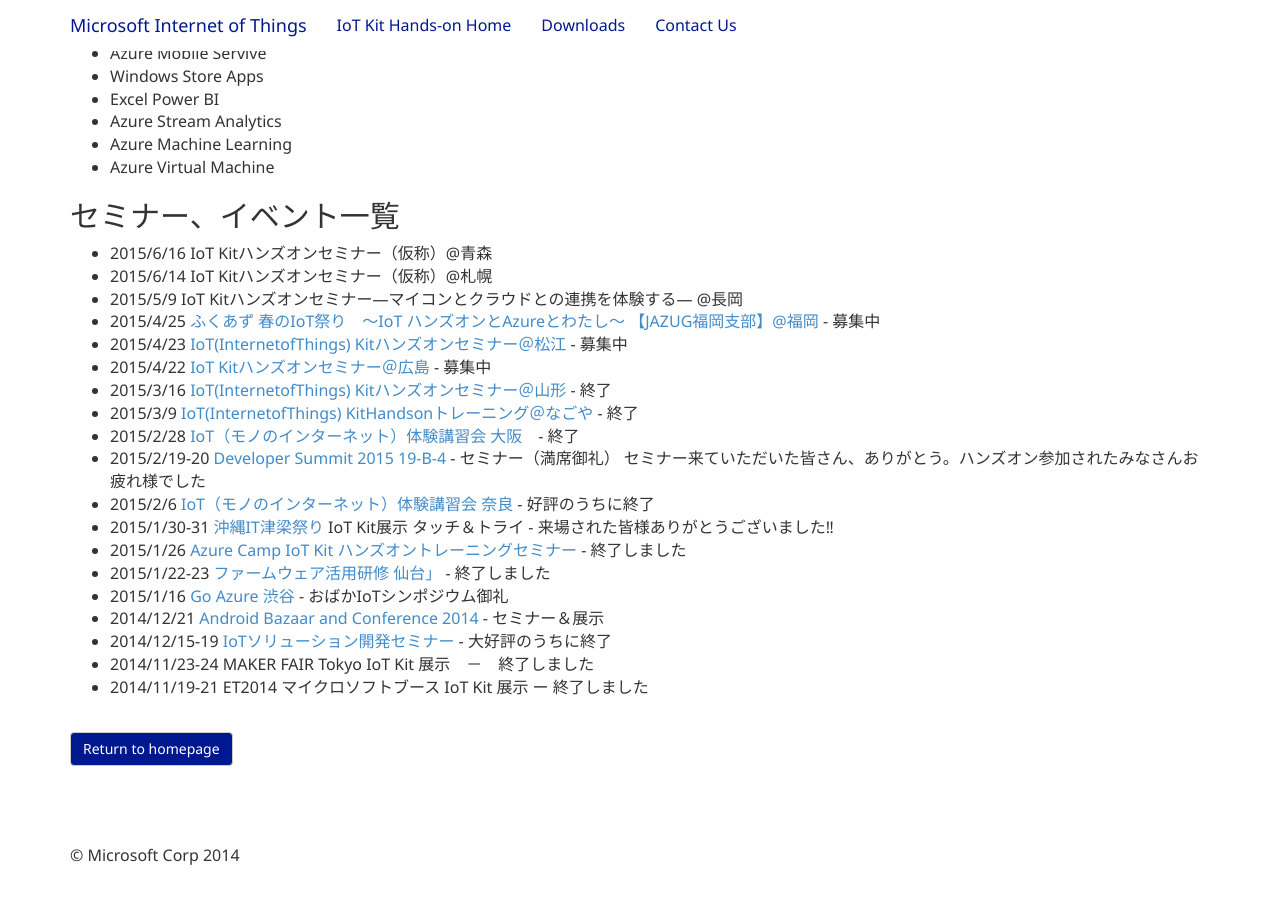
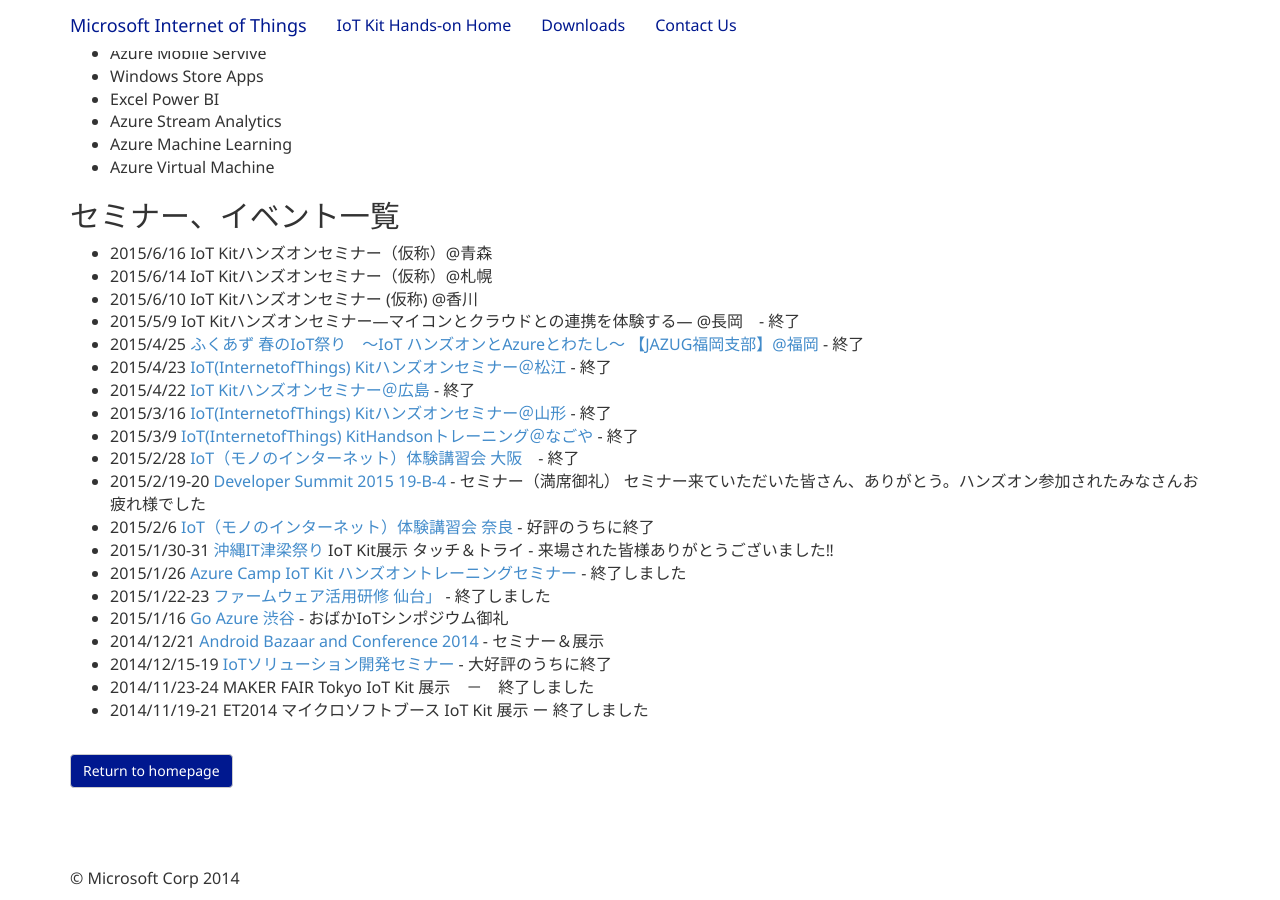
Before and after one commit to ms-iotkithol-jp/ms-iotkithol-jp.github.io, a Jekyll site: the page built from HowToLearn.md, in a window 1280 px wide and 900 px high, scrolled down 766 px. Built offline with Jekyll 4.4.1, drawn with Linux system fonts in a browser that asks for light colours; before the commit the page ends 1643 px from its top, so only the background shows below that.

Commit message:
Update seminar info

```diff
--- a/HowToLearn.md
+++ b/HowToLearn.md
@@ -31,10 +31,11 @@
 
 * 2015/6/16  IoT Kitハンズオンセミナー（仮称）@青森
 * 2015/6/14  IoT Kitハンズオンセミナー（仮称）@札幌
-* 2015/5/9   IoT Kitハンズオンセミナー―マイコンとクラウドとの連携を体験する― @長岡
-* 2015/4/25  [ふくあず 春のIoT祭り　～IoT ハンズオンとAzureとわたし～ 【JAZUG福岡支部】@福岡](https://jazug.doorkeeper.jp/events/22353) - 募集中
-* 2015/4/23  [IoT(InternetofThings) Kitハンズオンセミナー＠松江](https://itradar.doorkeeper.jp/events/22529) - 募集中
-* 2015/4/22  [IoT Kitハンズオンセミナー＠広島](https://msevents.microsoft.com/CUI/EventDetail.aspx?EventID=1032622021&Culture=ja-JP&community=0) - 募集中
+* 2015/6/10  IoT Kitハンズオンセミナー (仮称) @香川
+* 2015/5/9   IoT Kitハンズオンセミナー―マイコンとクラウドとの連携を体験する― @長岡　- 終了
+* 2015/4/25  [ふくあず 春のIoT祭り　～IoT ハンズオンとAzureとわたし～ 【JAZUG福岡支部】@福岡](https://jazug.doorkeeper.jp/events/22353) - 終了
+* 2015/4/23  [IoT(InternetofThings) Kitハンズオンセミナー＠松江](https://itradar.doorkeeper.jp/events/22529) - 終了
+* 2015/4/22  [IoT Kitハンズオンセミナー＠広島](https://msevents.microsoft.com/CUI/EventDetail.aspx?EventID=1032622021&Culture=ja-JP&community=0) - 終了
 * 2015/3/16  [IoT(InternetofThings) Kitハンズオンセミナー＠山形](https://docs.google.com/forms/d/111ttZFk1_9cXz7aP9yRC6ItqsJ9K-EjJifq8XnScjPA/viewform?c=0&w=1) - 終了
 * 2015/3/9  [IoT(InternetofThings) KitHandsonトレーニング＠なごや](http://partake.in/events/a7d9efc3-c5bc-4d2a-b447-4674ce5cd4f6) - 終了
 * 2015/2/28 [IoT（モノのインターネット）体験講習会 大阪](http://eccsmartapp.doorkeeper.jp/events/20724)　- 終了
```
